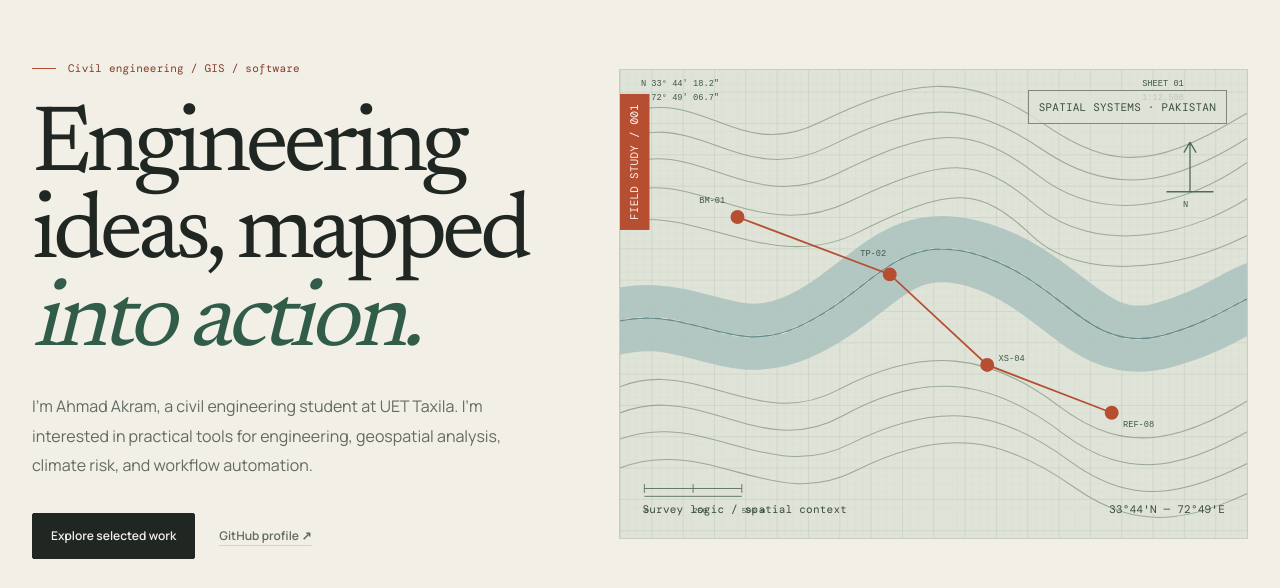
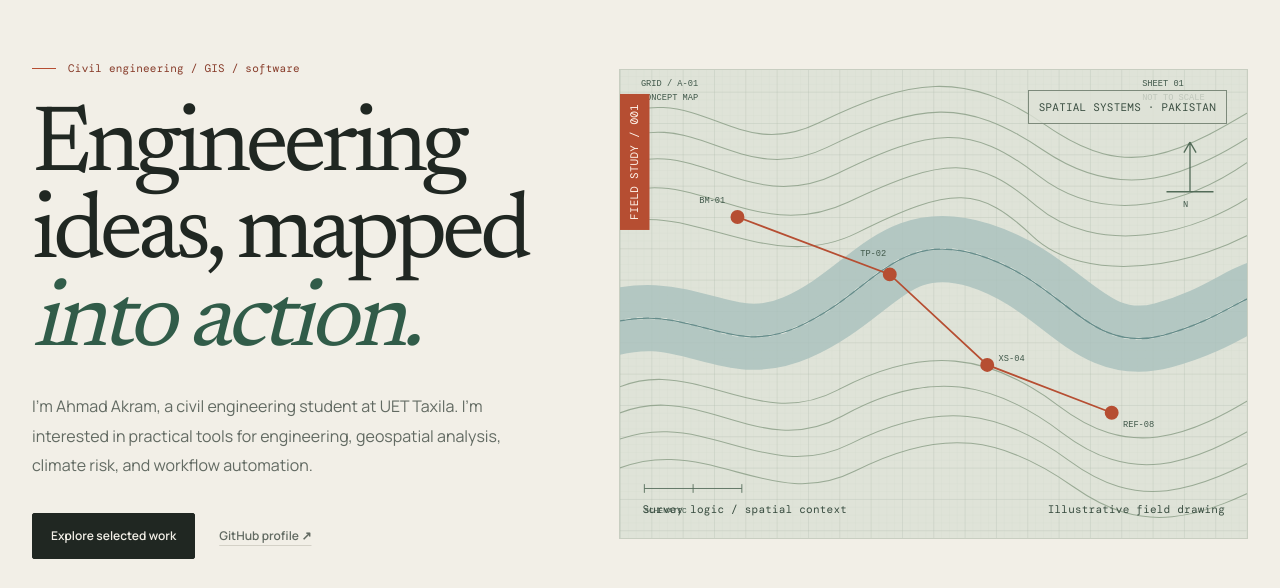
Before and after one commit to Ahmad-Akram7/Ahmad-Akram7, a plain HTML site: page index.html in a window 1280 px wide. Shown: the part 121-709 px from the top of the page. Drawn offline with nearby package versions, Linux system fonts and the light colour scheme.

Commit message:
Label hero map as illustrative rather than to scale

```diff
--- a/index.html
+++ b/index.html
@@ -183,17 +183,17 @@ h1 em{color:var(--green);font-style:italic}
       </g>
       <g fill="#40584a" font-family="monospace" font-size="10">
         <text x="91" y="164">BM-01</text><text x="276" y="225">TP-02</text><text x="435" y="345">XS-04</text><text x="578" y="421">REF-08</text>
-        <text x="24" y="30">N 33° 44' 18.2"</text><text x="24" y="46">E 72° 49' 06.7"</text>
-        <text x="600" y="30">SHEET 01</text><text x="600" y="46">1:12,500</text>
+        <text x="24" y="30">GRID / A-01</text><text x="24" y="46">CONCEPT MAP</text>
+        <text x="600" y="30">SHEET 01</text><text x="600" y="46">NOT TO SCALE</text>
       </g>
       <g stroke="#526b58" fill="none" stroke-width="1.5"><path d="M655 94V151M655 94l-7 12M655 94l7 12"/><path d="M628 151H682"/></g>
       <text x="650" y="168" fill="#40584a" font-family="monospace" font-size="10" text-anchor="middle">N</text>
-      <g transform="translate(28 492)" stroke="#526b58" fill="none"><path d="M0 0H112M0 -5V5M56 -5V5M112 -5V5"/><path d="M0 9H112"/></g>
-      <text x="28" y="520" fill="#40584a" font-family="monospace" font-size="9">0</text><text x="84" y="520" fill="#40584a" font-family="monospace" font-size="9">250</text><text x="140" y="520" fill="#40584a" font-family="monospace" font-size="9">500 m</text>
+      <g transform="translate(28 492)" stroke="#526b58" fill="none"><path d="M0 0H112M0 -5V5M56 -5V5M112 -5V5"/></g>
+      <text x="28" y="520" fill="#40584a" font-family="monospace" font-size="9">SCHEMATIC</text>
     </svg>
     <span class="hero-index mono">FIELD STUDY / 001</span>
     <span class="visual-stamp mono">SPATIAL SYSTEMS · PAKISTAN</span>
-    <div class="visual-caption mono"><span>Survey logic / spatial context</span><span>33°44'N — 72°49'E</span></div>
+    <div class="visual-caption mono"><span>Survey logic / spatial context</span><span>Illustrative field drawing</span></div>
   </div>
 </section>
 <div class="rule-strip"><div class="wrap strip-inner mono"><span>Engineering systems</span><span>Geospatial analysis</span><span>Climate risk</span><span>Open-source tools</span></div></div>
```
